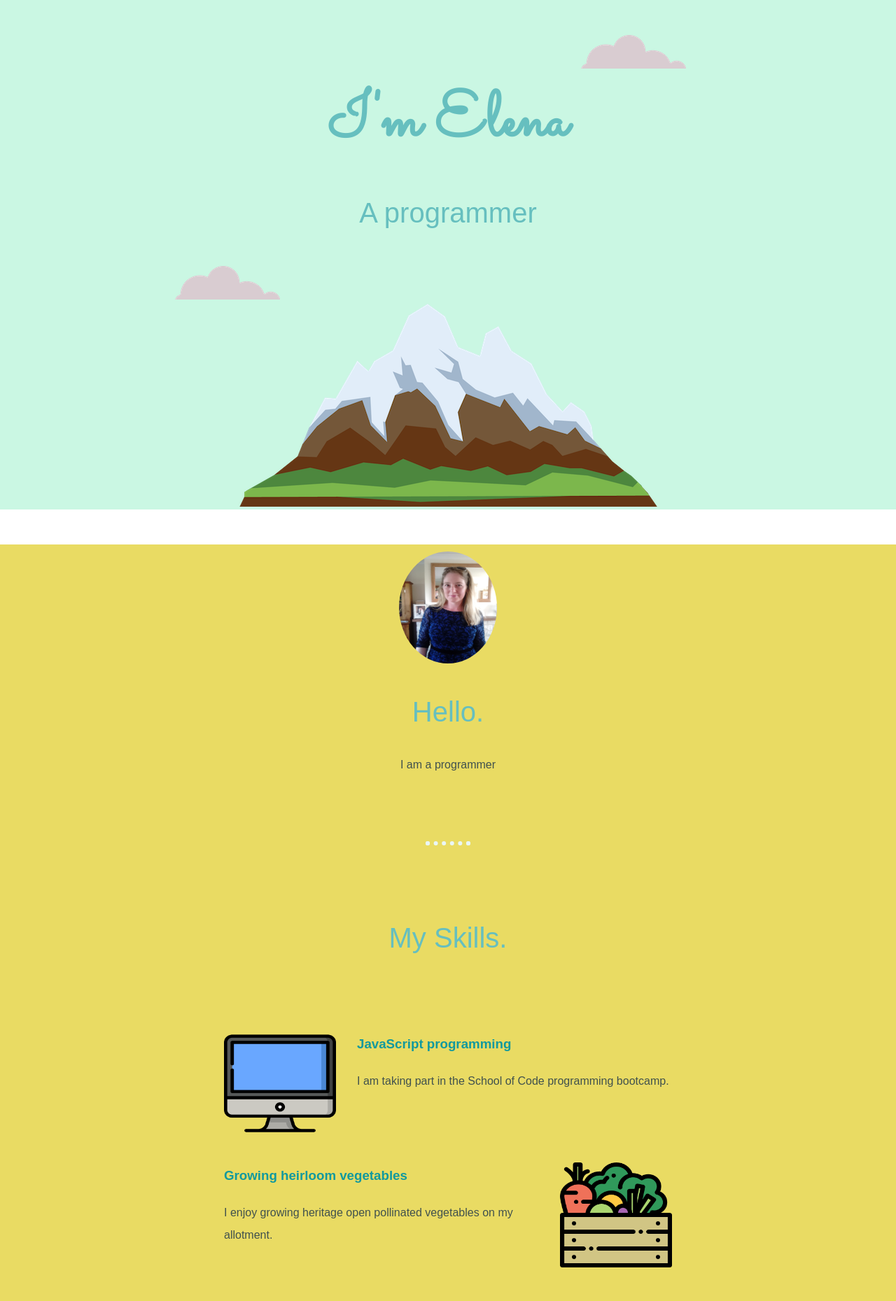
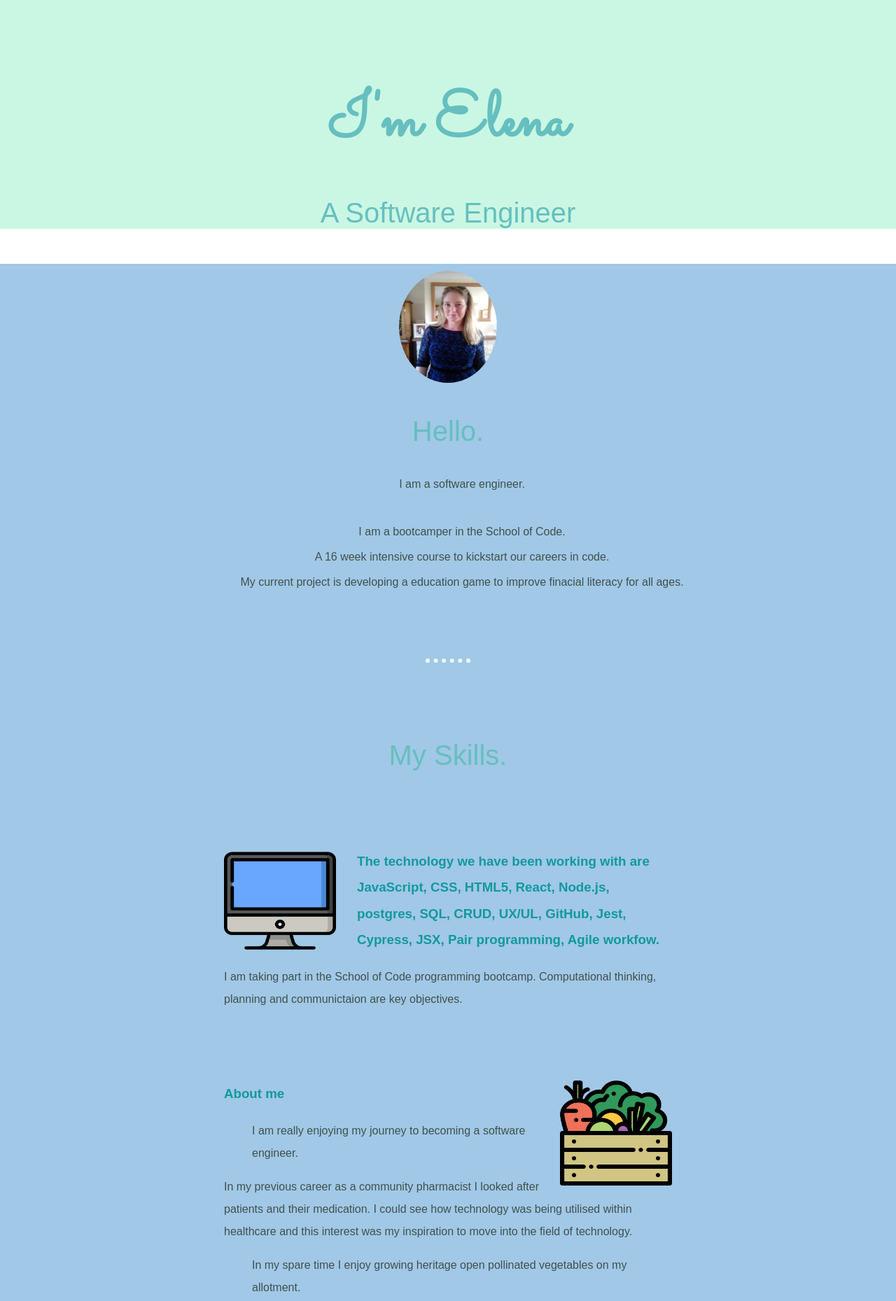
Before and after one commit to ElenaSparshott/ElenaSparshott.github.io, a plain HTML site: page index.html in a window 1280 px wide. Shown: the top 1859 px of the page at 70% size. Drawn offline with Linux system fonts and the light colour scheme.

Commit message:
website update

```diff
--- a/css/styles.css
+++ b/css/styles.css
@@ -56,7 +56,7 @@ a:hover {
 }
 
 .middle-container {
-  background-color: #e9db63;
+  background-color: #a1c8e6;
   margin: 50px 0;
 }
 
@@ -99,18 +99,6 @@ a:hover {
   padding: 20px 0;
 }
 
-.bottom_cloud {
-  position: absolute;
-  left: 250px;
-  bottom: 300px;
-}
-
-.top_cloud {
-  position: absolute;
-  right: 300px;
-  top: 50px;
-}
-
 .BUTTON_EWS {
   -webkit-border-radius: 8px;
   -moz-border-radius: 8px;
--- a/index.html
+++ b/index.html
@@ -12,11 +12,11 @@
 </head>
 <body>
     <div class="top-container">
-        <img class="top_cloud" src="images/cloud.png" alt="cloud-image">
+        <!-- <img class="top_cloud" src="images/maddison-mcmurrin-GDumtPpJsT4-unsplash.jpg" alt="cloud-image"> -->
         <h1>I'm Elena</h1>
-        <p>A programmer</p>
-        <img class="bottom_cloud" src="images/cloud.png" alt="cloud-image">
-        <img src="images/mountain.png" alt="mountain-image">
+        <p>A Software Engineer</p>
+        <!-- <img class="bottom_cloud" src="images/maddison-mcmurrin-GDumtPpJsT4-unsplash.jpg" alt="cloud-image"> -->
+        <!-- <img src="images/mountain.png" alt="mountain-image"> -->
 
     </div>
 
@@ -24,38 +24,38 @@
         <div class="profile">
           <img src="images/DSC_0121.JPG" style=border-radius:50% width=140px height=160px alt="PICTURE">
           <h2>Hello.</h2>
-          <p>I am a programmer</p>
+          <p><ol>I am a software engineer.</ol>
+          <br>
+          <ol>I am a bootcamper in the School of Code.
+            <br> <br>A 16 week intensive course to kickstart our careers in code.<br>
+            <br>My current project is developing a education game to improve finacial literacy for all ages.</ol></p>
         </div>
         <hr>
         <div class="skills">
           <h2>My Skills.</h2>
           <div class="skill-row">
             <img class="desktop" src="images/desktop.png" width=150px height=150px alt="desktop">
-            <h3>JavaScript programming</h3>
-            <p>I am taking part in the School of Code programming bootcamp.</p>
+            <h3>The technology we have been working with are JavaScript, CSS, HTML5, React, Node.js, postgres, SQL, CRUD, UX/UL, GitHub, Jest, Cypress, JSX, Pair programming, Agile workfow. </h3>
+            <p>I am taking part in the School of Code programming bootcamp. Computational thinking, planning and communictaion are key objectives.</p>
           </div>
           <div class="skill-row">
             <img class="veg" src="images/vegetables.png" width=150px height=150px alt="vegetables">
-            <h3>Growing heirloom vegetables</h3>
-            <p>I enjoy growing heritage open pollinated vegetables on my allotment.</p>
+            <h3>About me</h3>
+            <p><ul>I am really enjoying my journey to becoming a software engineer.</ul>  In my previous career as a community pharmacist I looked after patients and their medication.  I could see how technology was being utilised within healthcare and this interest was my inspiration to move into the field of technology.
+              <ul>In my spare time I enjoy growing heritage open pollinated vegetables on my allotment.</ul></p>
           </div>
         </div>
         <hr>
         <div class="contact-me">
           <h2>Get In Touch</h2>
-          <h3>If you love gardening as much as I do?</h3>
-          <p class="contact-message">Let's talk about how awesome it is!</p>
+          <h3>Please feel free to get in touch</h3>
+          <p class="contact-message">Links to portfolio below!</p>
           <a class="BUTTON_EWS" href="https://www.linkedin.com/in/elena-sparshott">LinkedIn</a>
         </div>
       </div>
 
 
       <div class="bottom-container">
-        <a class="footer-link" href="mailto:elenaevans@hotmail.co.uk">Contact Me</a>
-        <!-- <a class="footer-link" href="https://twitter.com/">Twitter</a>
-        <a class="footer-link" href="https://www.appbrewery.co/">Website</a> -->
-        <p class="copy"> © 2022 Elena Sparshott.</p>
-      </div>
-
+        <p class="copy"> 2022 Elena Sparshott</p>
 </body>
 </html>
```
Also changed, not shown: StubCode.html (+2 -2 lines), images/maddison-mcmurrin-GDumtPpJsT4-unsplash.jpg (added).
